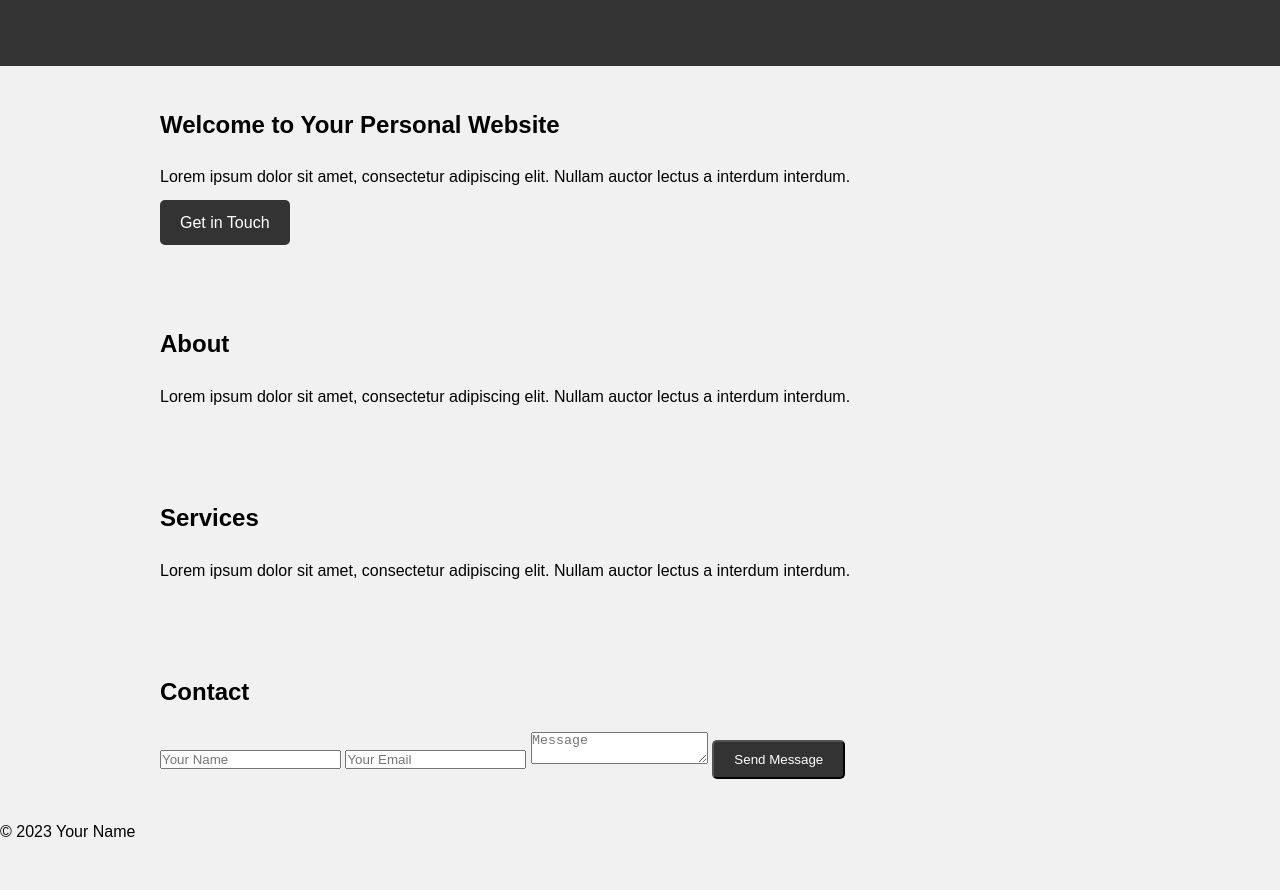
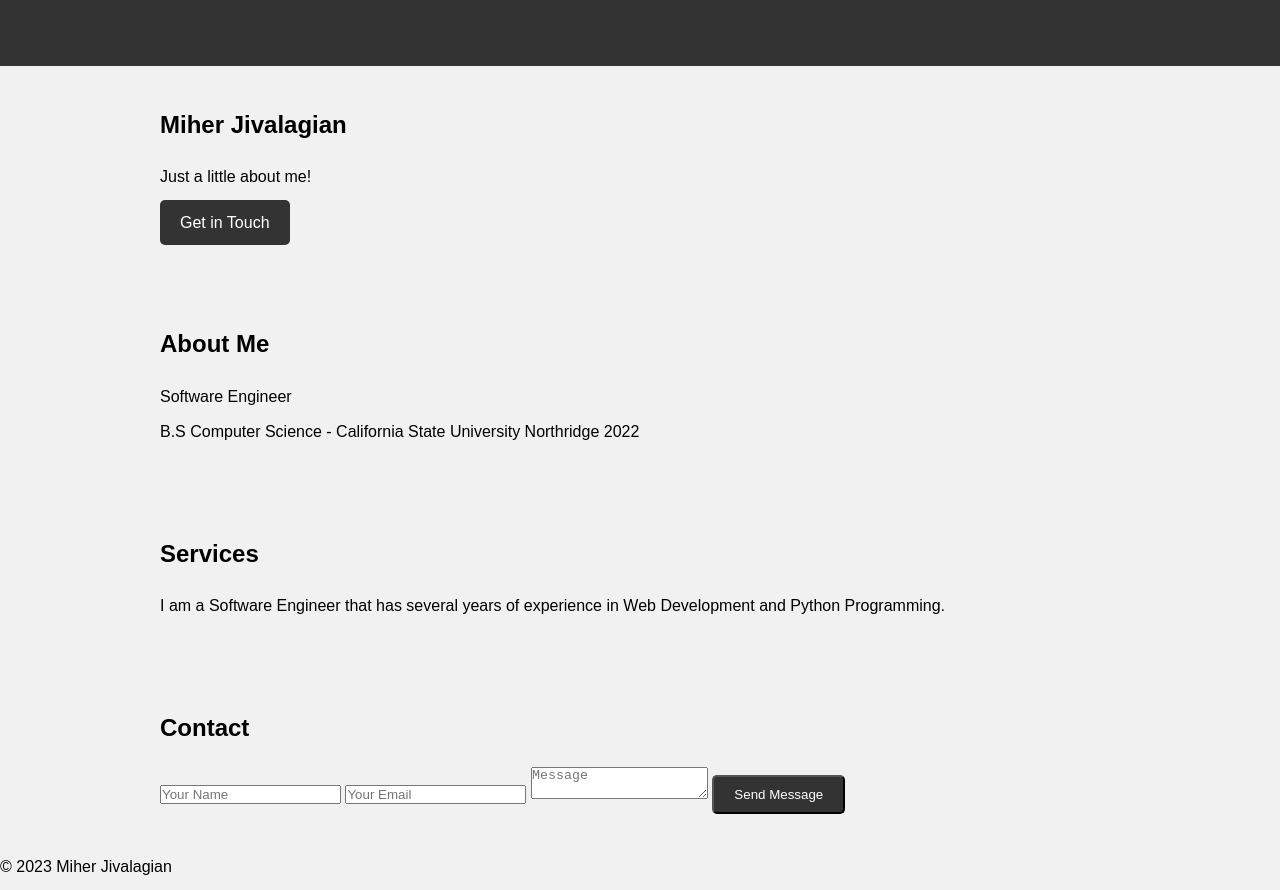
Before and after one commit to miherjivalagian/Personal-Website, a plain HTML site: page index.html in a window 1280 px wide. Before the commit the page ends 854 px from the top, so only its background shows below. Drawn offline with Linux system fonts and the light colour scheme.

Commit message:
Updated index.html
Added some personalization to main page

```diff
--- a/index.html
+++ b/index.html
@@ -3,7 +3,7 @@
 <head>
   <meta charset="UTF-8">
   <meta name="viewport" content="width=device-width, initial-scale=1.0">
-  <title>Your Personal Website</title>
+  <title>Miher Jivalagian</title>
   <link rel="stylesheet" href="styles.css">
 </head>
 <body>
@@ -19,23 +19,24 @@
 
   <section id="hero">
     <div class="container">
-      <h1>Welcome to Your Personal Website</h1>
-      <p>Lorem ipsum dolor sit amet, consectetur adipiscing elit. Nullam auctor lectus a interdum interdum.</p>
+      <h1>Miher Jivalagian</h1>
+      <p>Just a little about me!</p>
       <a href="#contact" class="btn">Get in Touch</a>
     </div>
   </section>
 
   <section id="about">
     <div class="container">
-      <h2>About</h2>
-      <p>Lorem ipsum dolor sit amet, consectetur adipiscing elit. Nullam auctor lectus a interdum interdum.</p>
+      <h2>About Me</h2>
+      <p>Software Engineer</p>
+      <p>B.S Computer Science - California State University Northridge 2022</p>
     </div>
   </section>
 
   <section id="services">
     <div class="container">
       <h2>Services</h2>
-      <p>Lorem ipsum dolor sit amet, consectetur adipiscing elit. Nullam auctor lectus a interdum interdum.</p>
+      <p>I am a Software Engineer that has several years of experience in Web Development and Python Programming.</p>
     </div>
   </section>
 
@@ -52,7 +53,7 @@
   </section>
 
   <footer>
-    <p>&copy; 2023 Your Name</p>
+    <p>&copy; 2023 Miher Jivalagian</p>
   </footer>
 </body>
 </html>
```
